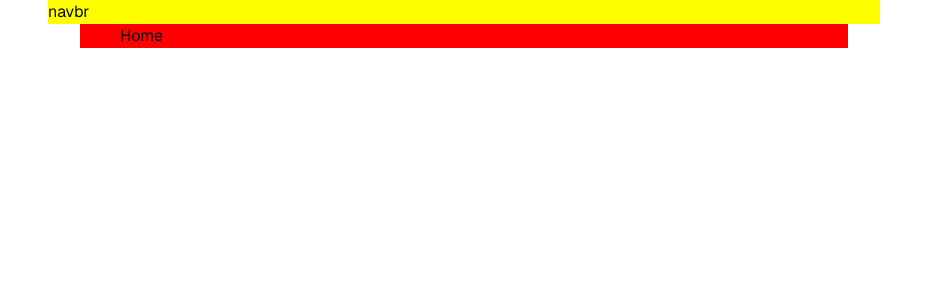
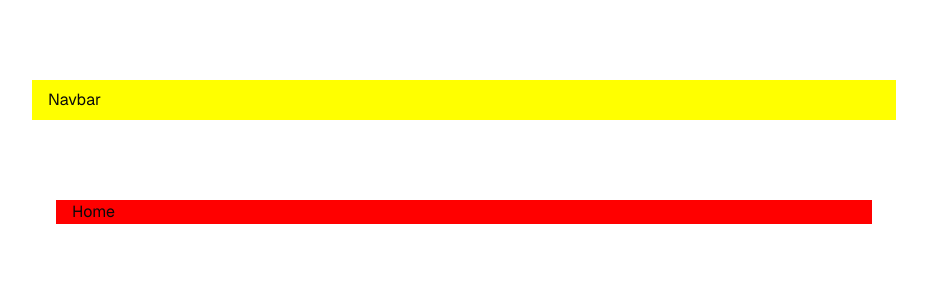
Before and after one commit to Podter/podter-website-old, a Next.js app: page / in a window 1280 px wide. Shown: the top 300 px of the page, without its empty margins (176-1103 px from the left). Built offline with nearby package versions, Linux system fonts and the light colour scheme.

Commit message:
better layout

```diff
--- /dev/null
+++ b/app/_components/navbar.tsx
@@ -0,0 +1,7 @@
+export default function Navbar() {
+  return (
+    <header className="mb-10 mt-6 flex h-10 w-full items-center justify-between bg-[#ff0] px-4 md:my-20">
+      Navbar
+    </header>
+  );
+}
--- a/app/layout.module.scss
+++ /dev/null
@@ -1,15 +0,0 @@
-.layout_container {
-  width: 100%;
-  margin-right: auto;
-  margin-left: auto;
-  padding-right: 0px;
-  padding-left: 0px;
-}
-
-@media (min-width: 48rem) {
-  .layout_container {
-    padding-right: 2.5rem;
-    padding-left: 2.5rem;
-    max-width: 48rem;
-  }
-}
--- a/app/layout.tsx
+++ b/app/layout.tsx
@@ -2,10 +2,11 @@ import type { Metadata } from "next";
 import type { PropsWithChildren } from "react";
 import { GeistSans } from "geist/font/sans";
 
+import Navbar from "./_components/navbar";
+
 import "./globals.scss";
 
 import { cn } from "~/lib/utils";
-import styles from "./layout.module.scss";
 
 export const metadata: Metadata = {
   title: "Create Next App",
@@ -16,8 +17,8 @@ export default function RootLayout({ children }: PropsWithChildren) {
   return (
     <html lang="en">
       <body className={cn("container flex flex-col", GeistSans.className)}>
-        <header className="bg-[#ff0]">navbr</header>
-        <main className={cn("bg-[#f00]", styles.layout_container)}>
+        <Navbar />
+        <main className={cn("mb-16 flex flex-col bg-[#f00] px-4 md:mx-6")}>
           {children}
         </main>
       </body>
--- a/tailwind.config.ts
+++ b/tailwind.config.ts
@@ -13,7 +13,7 @@ const config = {
   theme: {
     container: {
       center: true,
-      padding: "2rem",
+      padding: "1rem",
       screens: {
         lg: "56rem",
       },
```
